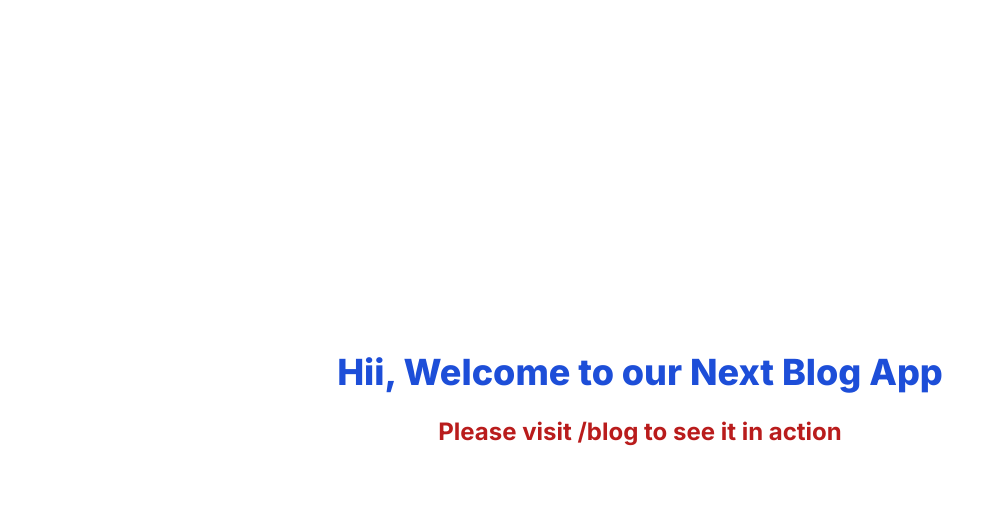
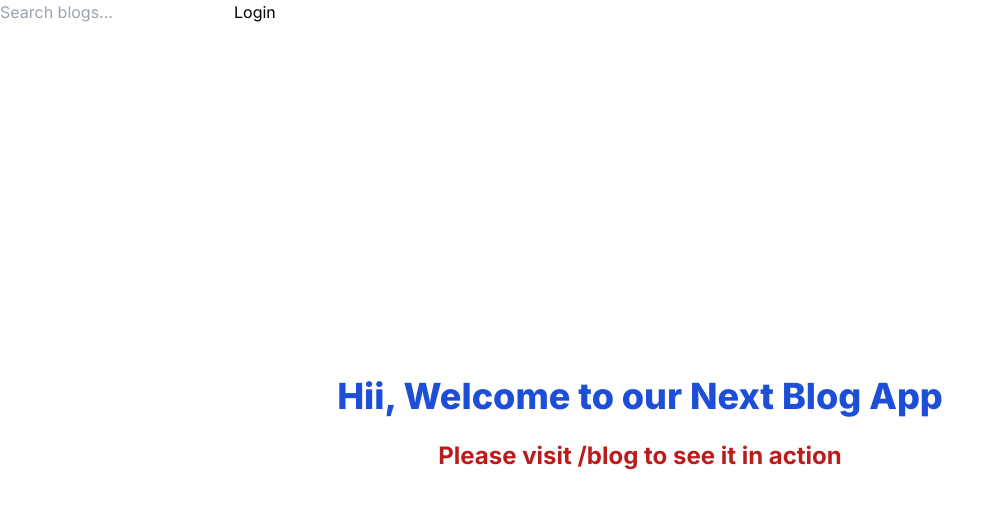
Before and after one commit to DebdipWritesCode/NextBlog, a Next.js app: page / in a window 1280 px wide. Shown: the top 508 px of the page, without its empty margins (0-1004 px from the left). Built offline with nearby package versions, Linux system fonts and the light colour scheme.

Commit message:
add dynamic search with debouncing of 300ms

```diff
--- a/src/app/blog/page.tsx
+++ b/src/app/blog/page.tsx
@@ -12,7 +12,7 @@ const BlogListPage = () => {
 
   useEffect(() => {
     dispatch(fetchBlogs());
-  }, [dispatch]);
+  }, []);
 
   if (loading) {
     return <p>Loading...</p>;
--- a/src/app/layout.tsx
+++ b/src/app/layout.tsx
@@ -2,6 +2,7 @@ import type { Metadata } from "next";
 import { Inter } from "next/font/google";
 import "./globals.css";
 import { StoreProvider } from "./StoreProvider";
+import Navbar from "@/components/Navbar";
 
 const inter = Inter({ subsets: ["latin"] });
 
@@ -19,6 +20,7 @@ export default function RootLayout({
     <html lang="en">
       <body className={inter.className}>
         <StoreProvider>
+          <Navbar />
           {children}
         </StoreProvider>
       </body>
--- a/src/app/login/page.tsx
+++ b/src/app/login/page.tsx
@@ -31,7 +31,7 @@ const LoginPage = () => {
         setError("");
         console.log(response.data);
         dispatch(loginSuccess(response.data.user))
-        router.push("/");
+        router.push("/blog");
       }
     }
     catch(err) {
--- a/src/components/Navbar.tsx
+++ b/src/components/Navbar.tsx
@@ -1,10 +1,75 @@
+"use client";
+
+import React, { useState, useEffect } from 'react';
+import { useDispatch, useSelector } from 'react-redux';
+import { useRouter } from 'next/navigation';
+import { searchBlogs, setSearchQuery } from '@/lib/features/blogSlice';
+import { AppDispatch, RootState } from '@/lib/store';
+import useDebounce from '@/hooks/useDebounce';
 
 const Navbar = () => {
+  const dispatch = useDispatch<AppDispatch>();
+  const router = useRouter();
+  const { isAuthenticated } = useSelector((state: RootState) => state.auth);
+  const { searchQuery, searchResults, loading } = useSelector((state: RootState) => state.blog);
+  const [inputValue, setInputValue] = useState(searchQuery);
+  const debouncedQuery = useDebounce(inputValue, 300);
+
+  useEffect(() => {
+    dispatch(setSearchQuery(inputValue));
+    if (debouncedQuery) {
+      dispatch(searchBlogs(debouncedQuery));
+    }
+  }, [debouncedQuery, dispatch, inputValue]);
+
+  const handleSearchChange = (e: React.ChangeEvent<HTMLInputElement>) => {
+    e.preventDefault();
+    setInputValue(e.target.value);
+  };
+
+  const handleLoginLogout = () => {
+    if (isAuthenticated) {
+      // Handle logout
+    } else {
+      router.push('/login');
+    }
+  };
+
+  const handleCreatePost = () => {
+    router.push('/create-post');
+  };
+
+  const handleResultClick = (id: string) => {
+    router.push(`/blogs/${id}`);
+  };
+
   return (
     <nav>
-      { /* Navbar content */ }
+      <input
+        type="text"
+        placeholder="Search blogs..."
+        value={inputValue}
+        onChange={handleSearchChange}
+      />
+      <button onClick={handleLoginLogout}>
+        {isAuthenticated ? 'Logout' : 'Login'}
+      </button>
+      {isAuthenticated && (
+        <button onClick={handleCreatePost}>Create Post</button>
+      )}
+      {loading && <p>Loading...</p>}
+      {searchResults.length > 0 && (
+        <ul>
+          {searchResults.map((blog) => (
+            <li key={blog.id} onClick={() => handleResultClick(blog.id)}>
+              <h3>{blog.title}</h3>
+              <p>{blog.author}</p>
+            </li>
+          ))}
+        </ul>
+      )}
     </nav>
-  )
-}
+  );
+};
 
-export default Navbar
+export default Navbar;
--- a/src/lib/features/blogSlice.ts
+++ b/src/lib/features/blogSlice.ts
@@ -13,6 +13,7 @@ interface Blog {
 interface BlogState {
   blogs: Blog[];
   searchQuery: string;
+  searchResults: Blog[];
   loading: boolean;
   error: null | string;
 }
@@ -20,6 +21,7 @@ interface BlogState {
 const initialState: BlogState = {
   blogs: [],
   searchQuery: "",
+  searchResults: [],
   loading: false,
   error: null,
 };
@@ -38,6 +40,24 @@ export const fetchBlogs = createAsyncThunk<
     return rejectWithValue("Failed to fetch blogs");
   }
 });
+
+export const searchBlogs = createAsyncThunk<
+  Blog[], // fulfilled action return type
+  string, // thunk argument type
+  { rejectValue: string } // rejected action meta type
+>(
+  "blog/searchBlogs",
+  async (query, { rejectWithValue }) => {
+    try {
+      const response = await axios.get("/api/blogs/search", {
+        params: { q: query },
+      });
+      return response.data;
+    } catch (err) {
+      return rejectWithValue("Failed to search blogs");
+    }
+  }
+);
 
 const blogSlice = createSlice({
   name: "blog",
@@ -60,6 +80,15 @@ const blogSlice = createSlice({
       .addCase(fetchBlogs.rejected, (state, action) => {
         state.loading = false;
         state.error = action.payload as string;
+      })
+      .addCase(searchBlogs.pending, (state) => {
+        state.error = null;
+      })
+      .addCase(searchBlogs.fulfilled, (state, action: PayloadAction<Blog[]>) => {
+        state.searchResults = action.payload;
+      })
+      .addCase(searchBlogs.rejected, (state, action) => {
+        state.error = action.payload as string;
       });
   },
 });
```
